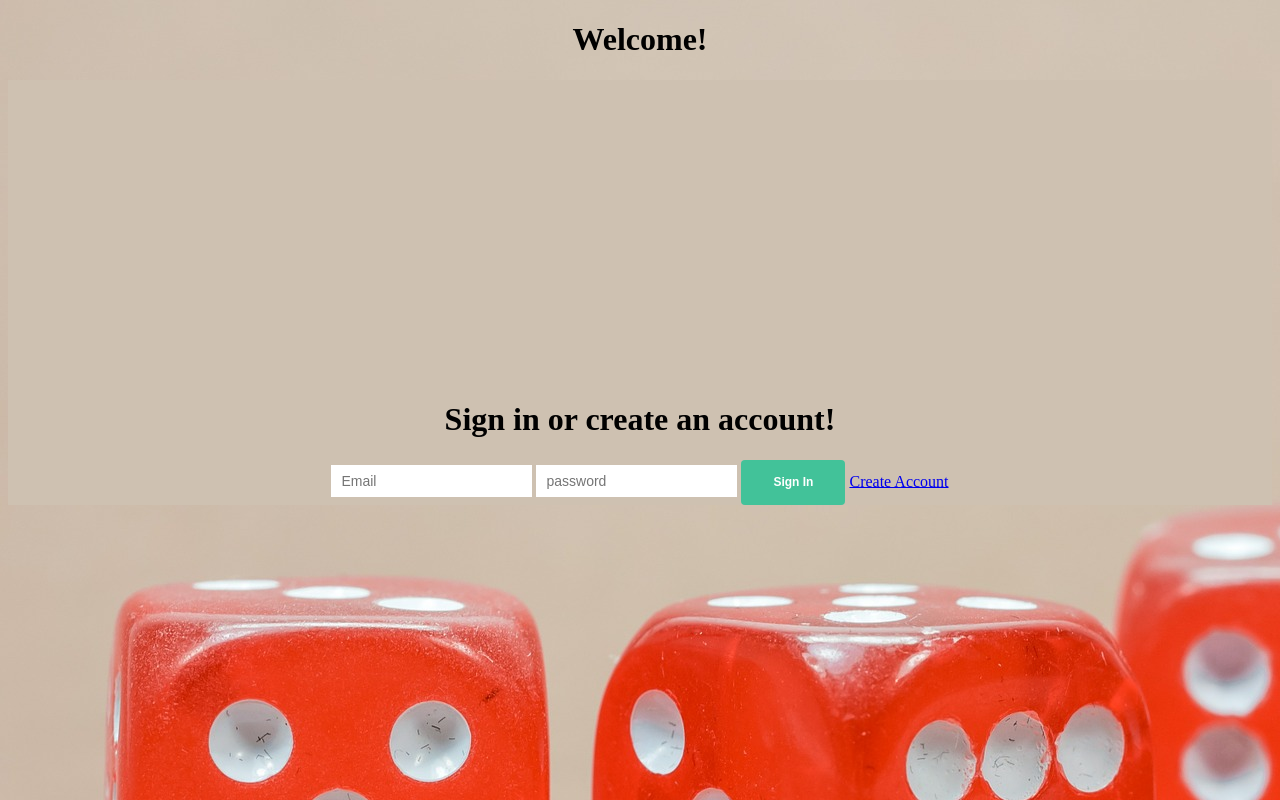
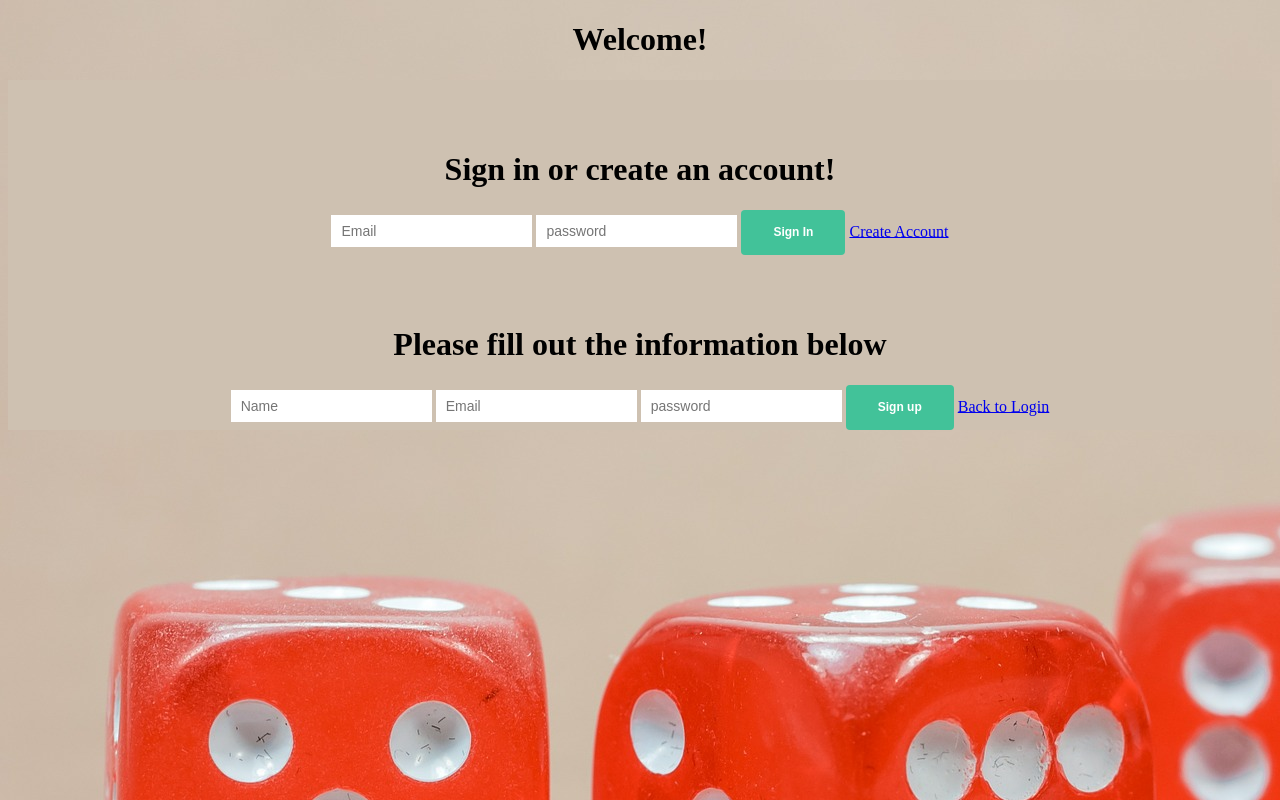
Before and after one commit to qassisju/BettingBros, a plain HTML site: page index.html in a window 1280 px wide. Drawn offline with Linux system fonts and the light colour scheme; no server answers.

Commit message:
version 1.0.3

```diff
--- a/index.html
+++ b/index.html
@@ -26,6 +26,7 @@
     <button id="signOutButton">Sign Out</button>
   </div>
   <div id="signUpForm">
+    <h1>Please fill out the information below</h1>
     <input type="text" id="newName" placeholder="Name">
   <input type="email" id="newEmail" placeholder="Email">
   <input type="password" id="newPassword" placeholder="password">
--- a/style.css
+++ b/style.css
@@ -20,12 +20,11 @@ h1 {
 }
 
 #signInForm {
-  padding-top: 300px;
+  padding-top: 50px;
   text-align: center;
   display: block;
-  background: #CEC1B1;
+  background: #cec1b1;
   margin: 0 auto;
-
 }
 
 #signInButton {
@@ -126,3 +125,11 @@ input[type=date] {
   left: 90%;
   bottom: 105px;
 }
+
+#signUpForm {
+  padding-top: 50px;
+  text-align: center;
+  display: block;
+  background: #cec1b1;
+  margin: 0 auto;
+}
```
